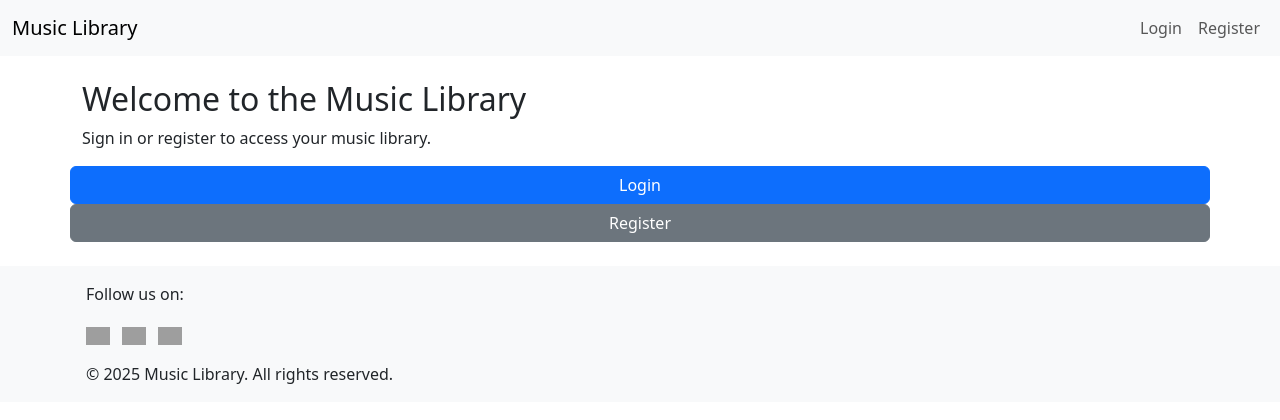
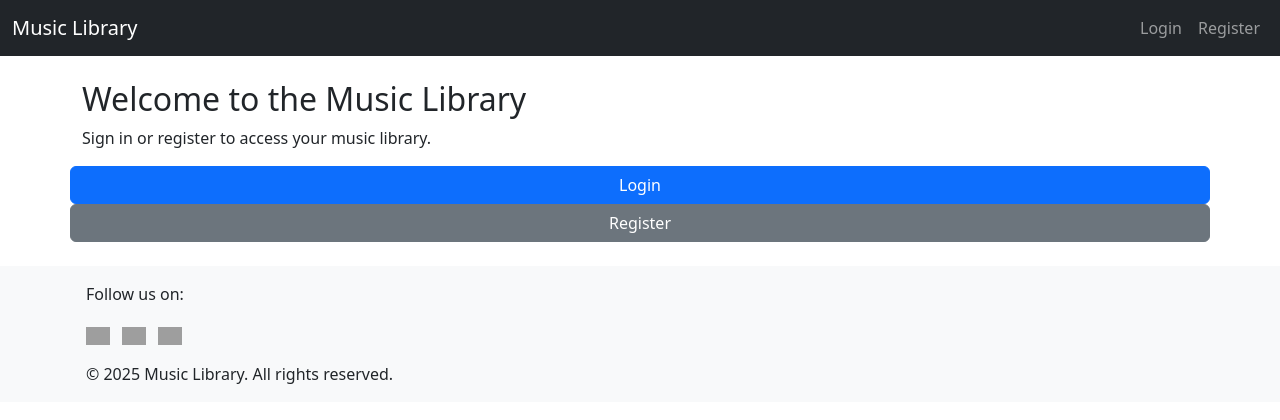
Before and after one commit to Georgeburn94/StarTrack, a Django app: page / in a window 1280 px wide. Shown: the top 420 px of the page. Run offline with Django 4.2, Linux system fonts and the light colour scheme; some libraries are stand-ins or nearby versions; grey boxes are pictures that could not be loaded.

Commit message:
style: update navbar theme to dark mode

```diff
--- a/startrack/templates/base.html
+++ b/startrack/templates/base.html
@@ -23,7 +23,7 @@
 
 <body>
     <!-- Navbar -->
-    <nav class="navbar navbar-expand-lg navbar-light bg-light">
+    <nav class="navbar navbar-expand-lg navbar-light bg-dark" data-bs-theme="dark">
         <div class="container-fluid">
             <a class="navbar-brand" href="{% url 'home' %}">Music Library</a>
             <button class="navbar-toggler" type="button" data-bs-toggle="collapse" data-bs-target="#navbarNav"
```
